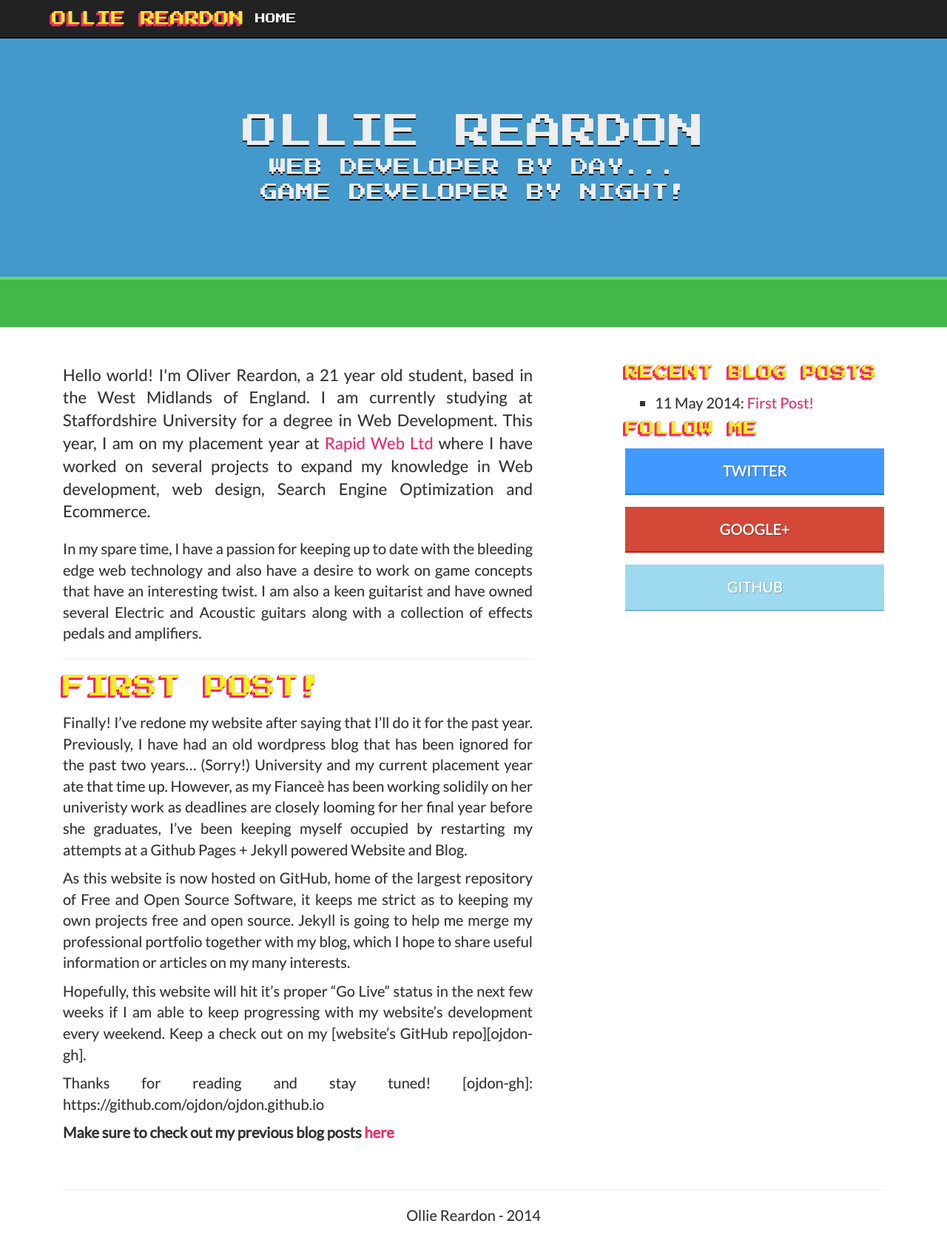
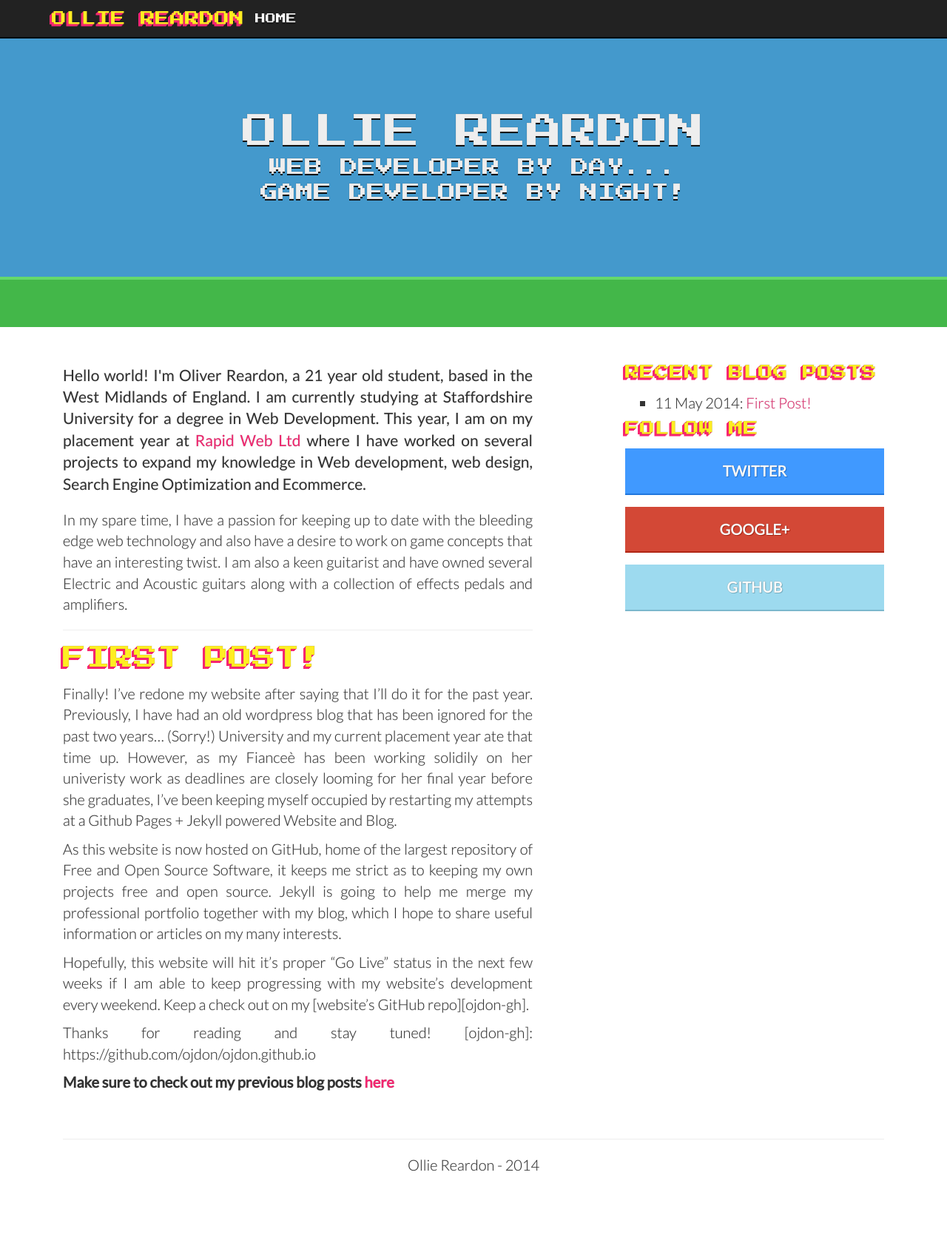
Before and after one commit to ojdon/ojdon.github.io, a Jekyll site: the page built from index.html, in a window 1280 px wide. Shown: the whole page at 74% size. Built offline with Jekyll 4.4.1, drawn with Linux system fonts in a browser that asks for light colours; nearby versions of some CDN libraries; Markdown is read by kramdown in place of the engine named in the settings; after the commit the page ends 1621 px from its top, so only the background shows below that.

Commit message:
Corrected offset usage + Style fixes
Removed unicode due to incompatibility with some browsers for now.
Fixed font weight for Lato font.

```diff
--- a/_layouts/default.html
+++ b/_layouts/default.html
@@ -7,7 +7,7 @@
         <title>{{ site.name }} - {{ page.title }}</title>
    <!-- Bootstrap -->
       <link rel="stylesheet" href="//netdna.bootstrapcdn.com/bootstrap/3.1.1/css/bootstrap.min.css">
-      <link href='//fonts.googleapis.com/css?family=Lato:200,400,600|Press+Start+2P' rel='stylesheet' type='text/css'>
+      <link href='//fonts.googleapis.com/css?family=Lato:300,400,600|Press+Start+2P' rel='stylesheet' type='text/css'>
        <!-- syntax highlighting CSS -->
       <link rel="stylesheet" href="/css/style.css">
       <link rel="stylesheet" href="/css/syntax.css">
@@ -21,10 +21,11 @@
          <div class="navbar navbar-inverse" role="navigation">
           <div class="container">
             <div class="navbar-header">
+              <a class="navbar-brand" href="/">{{ site.name }}</a>
               <button type="button" class="navbar-toggle" data-toggle="collapse" data-target=".navbar-collapse">
-                Menu &#9776;
+                Menu
               </button>
-              <a class="navbar-brand" href="#">{{ site.name }}</a>
+
             </div>
             <div class="collapse navbar-collapse">
               <ul class="nav navbar-nav">
--- a/css/style.css
+++ b/css/style.css
@@ -40,7 +40,7 @@ a:hover {
 	text-decoration: none;
 }
 html { font-size: 62.5%; }
-body { font-size: 20px; font-size: 2.0rem; font-family: 'Lato', sans-serif; font-weight: 200;-webkit-text-stroke: 1px rgba(0, 0, 0, 0.1);}
+body { font-size: 20px; font-size: 2.0rem; font-family: 'Lato', sans-serif; font-weight: 300;-webkit-text-stroke: 1px rgba(0, 0, 0, 0.1);}
 footer {text-align: center; padding: 32px;}
 h1, h2, h3, h4, h5, h6 {margin: 0; margin-bottom: 16px;text-align: left; font-family: 'Press Start 2P', sans-serif;
 color: #FE2;
@@ -58,7 +58,7 @@ h4 {
 }
 p {text-align: justify;}
 .lead {
-	font-size: 110%;
+	font-weight:400;
 }
 .navbar {
 	background: #222;
@@ -146,6 +146,10 @@ p {text-align: justify;}
 	list-style: square;
 }
 
+.post-content {
+	padding-top: 40px;
+}
+
 .fadein {
 	animation: fadein 2s;-moz-animation: fadein 2s; /* Firefox */-webkit-animation: fadein 2s; /* Safari and Chrome */-o-animation: fadein 2s; /* Opera */
 }
--- a/index.html
+++ b/index.html
@@ -11,7 +11,7 @@ title: "Web Developer by Day, Game Developer by Night"
 </div>
 <div class="groundDay"></div>
 <div class="container mainBody fadein">
-	<div class="col-xs-12 col-sm-4 col-md-4 col-lg-4 pull-right">
+	<div class="col-xs-12 col-sm-4 col-md-offset-1 col-lg-offset-1 col-md-4 col-lg-4 pull-right">
 		<h3>Recent Blog Posts</h3>
 		<ul class="posts">
 		    {% for post in site.posts %}
@@ -23,7 +23,6 @@ title: "Web Developer by Day, Game Developer by Night"
 		<a href="//plus.google.com/111804847061500742496"><i class="googleplus banner">GOOGLE+</i></a>
 		<a href="//github.com/ojdon"><i class="github banner">GITHUB</i></a>
 	</div>
-	<div class="col-xs-offset-0 col-sm-offset-0 col-md-offset-1 col-lg-offset-1"></div>
 	<div class="col-xs-12 col-sm-8 col-md-7 col-lg-7">
 		<p class="lead">Hello world! I'm Oliver Reardon, a 21 year old student, based in the West Midlands of England. I am currently studying at Staffordshire University for a degree in Web Development. This year, I am on my placement year at <a href="http://www.rapidweb.biz"/>Rapid Web Ltd</a> where I have worked on several projects to expand my knowledge in Web development, web design, Search Engine Optimization and Ecommerce.</p>
 		<p>In my spare time, I have a passion for keeping up to date with the bleeding edge web technology and also have a desire to work on game concepts that have an interesting twist. I am also a keen guitarist and have owned several Electric and Acoustic guitars along with a collection of effects pedals and amplifiers.</p>
```
Also changed, not shown: _layouts/post.html (+8 -7 lines).
